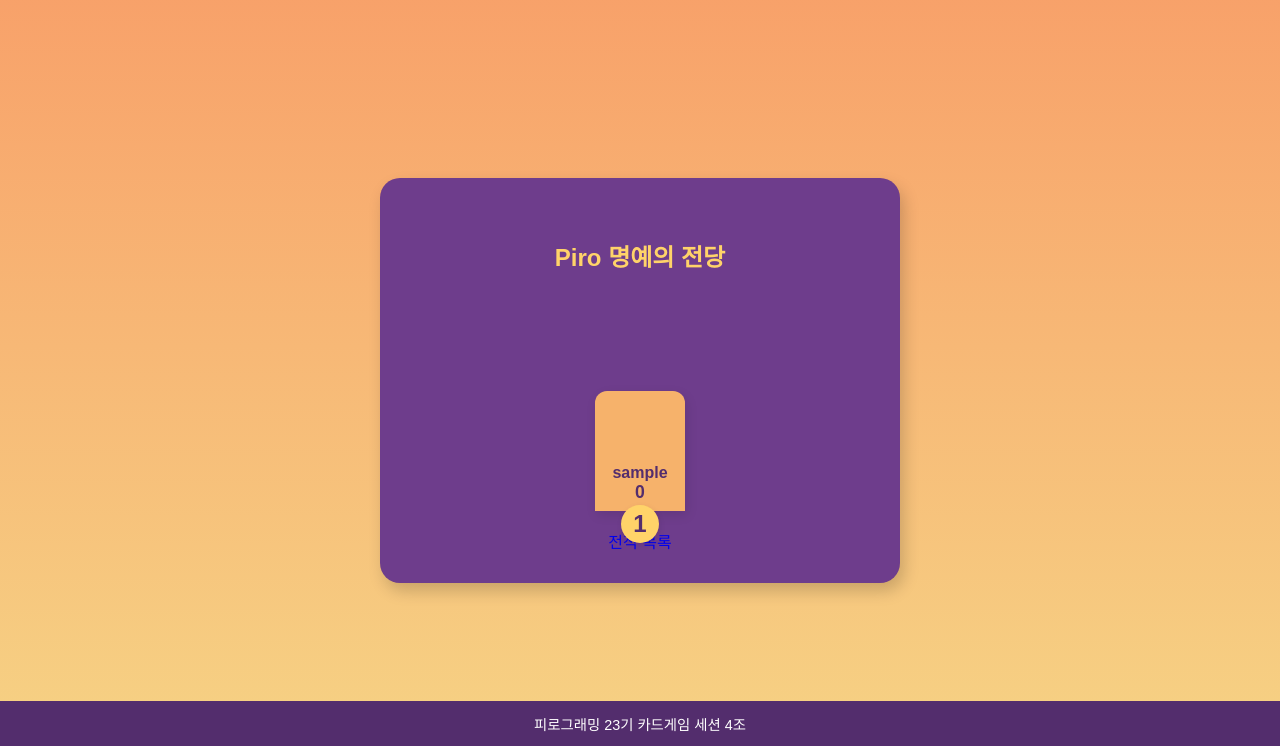
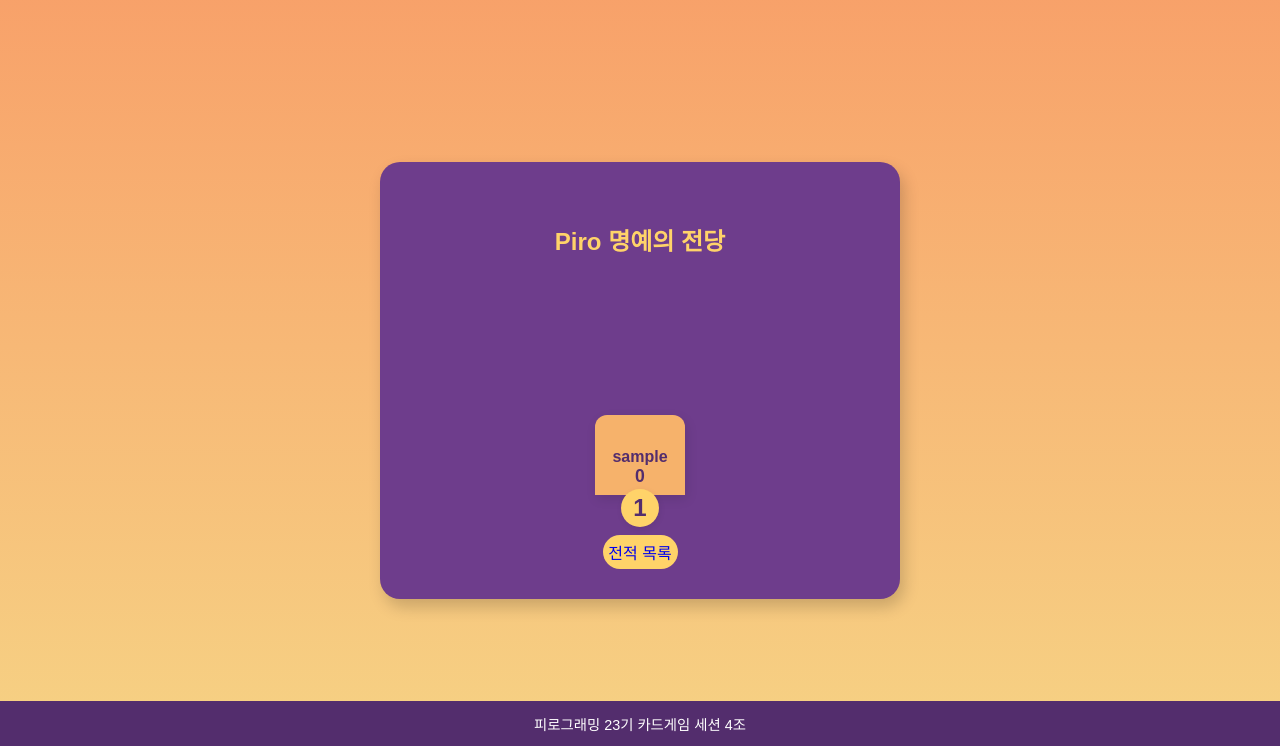
Before and after one commit to Pirogramming-23/Piro23_CardGame_4, a Django app: page /ranking/ in a window 1280 px wide. Shown: the part 54-800 px from the top of the page. Run offline with Django 5.2, Linux system fonts and the light colour scheme; the visitor is signed in with stand-in values (Sample User, id 1); data comes from the database, SQL or seed files in the repository; data that the repository does not hold is empty.

Commit message:
[style] 이쁘게~ 자신있게~

```diff
--- a/game/static/css/style.css
+++ b/game/static/css/style.css
@@ -129,9 +129,11 @@ ul{
     box-shadow: 4px 8px 16px rgba(0,0,0,0.18);
     padding: 40px 50px 30px 50px;
     margin-top: 60px;
-    display: inline-block;
+    display: flex;
     min-width: 340px;
-    text-align: left;
+    flex-flow: column;
+    justify-content: center;
+    align-items: center;
 }
 .start-card label {
     color: var(--primary-accent);
@@ -333,3 +335,33 @@ ul{
     color: var(--primary-accent);
     font-size: 1.1rem;
 }
+
+.ranking-btn-wrapper{
+    display: flex;
+    align-items: center;
+    justify-content: center;
+    padding: 2px;
+    border-radius: 20px;
+    background-color: var(--primary-accent);
+    width: 65px;
+    padding: 5px;
+}
+
+#ranking-card {
+  min-width: 420px;
+  text-align: center;
+}
+
+#ranking-title {
+  margin-bottom: 18px;
+  color: #ffd369;
+}
+
+.ranking-bar-container {
+  display: flex;
+  justify-content: center;
+  align-items: flex-end;
+  gap: 24px;
+  height: 220px;
+  margin-bottom: 40px;
+}
--- a/game/templates/games/ranking.html
+++ b/game/templates/games/ranking.html
@@ -1,21 +1,22 @@
 {% extends 'games/base.html' %}
 
 {% block content %}
-<div class="start-card ranking-card">
+<div class="start-card ranking-card" >
   <h2 class="ranking-title">Piro 명예의 전당</h2>
   <div class="ranking-bar-container">
     {% for item in ranking|slice:':3' %}
-    <div
-      class="ranking-bar"
-      style="height:{{ item.score|default:0|add:120 }}px;"
-    >
+    <div class="ranking-bar" style="height:{{ item.height }}px;">
       <div class="ranking-bar-label">
         {{ item.user.username }}<br /><span class="ranking-bar-score">{{ item.score }}</span>
       </div>
       <div class="ranking-bar-rank">{{ forloop.counter }}</div>
     </div>
     {% endfor %}
-  </div>
-  <a href="{% url 'game_list' %}" class="game-info-btn ranking-list-btn">전적 목록</a>
+    </div>
+
+    <div class="ranking-btn-wrapper">
+      <a href="{% url 'game_list' %}" class="ranking-btn">전적 목록</a>
+    </div>
 </div>
+
 {% endblock %}
--- a/game/views.py
+++ b/game/views.py
@@ -129,18 +129,24 @@ def game_detail(request, pk):
 def ranking_page(request):
     users = User.objects.all()
     ranking = []
+
     for user in users:
-        # 공격자 승리(공격자 입장에서만 '승리'로 저장됨)
         attacker_win = Game.objects.filter(attacker=user, result='승리').count()
-        # 수비자 승리(수비자는 공격자가 '패배'로 저장된 게임에서 승리)
         defender_win = Game.objects.filter(defender=user, result='패배').count()
-        # 공격자 패배(공격자 입장에서만 '패배'로 저장됨)
         attacker_lose = Game.objects.filter(attacker=user, result='패배').count()
-        # 수비자 패배(수비자는 공격자가 '승리'로 저장된 게임에서 패배)
         defender_lose = Game.objects.filter(defender=user, result='승리').count()
         total = (attacker_win + defender_win) - (attacker_lose + defender_lose)
         ranking.append({'user': user, 'score': total})
+
+    # 정렬
     ranking = sorted(ranking, key=lambda x: x['score'], reverse=True)
+
+    # 최대 점수 기준으로 height 설정 (최소 80px, 최대 220px)
+    max_score = ranking[0]['score'] if ranking else 1
+    for r in ranking:
+        normalized = r['score'] / max_score if max_score else 0
+        r['height'] = int(80 + normalized * 140)  # 최소 80, 최대 220
+
     return render(request, 'games/ranking.html', {'ranking': ranking})
 
 def custom_logout(request):
```
